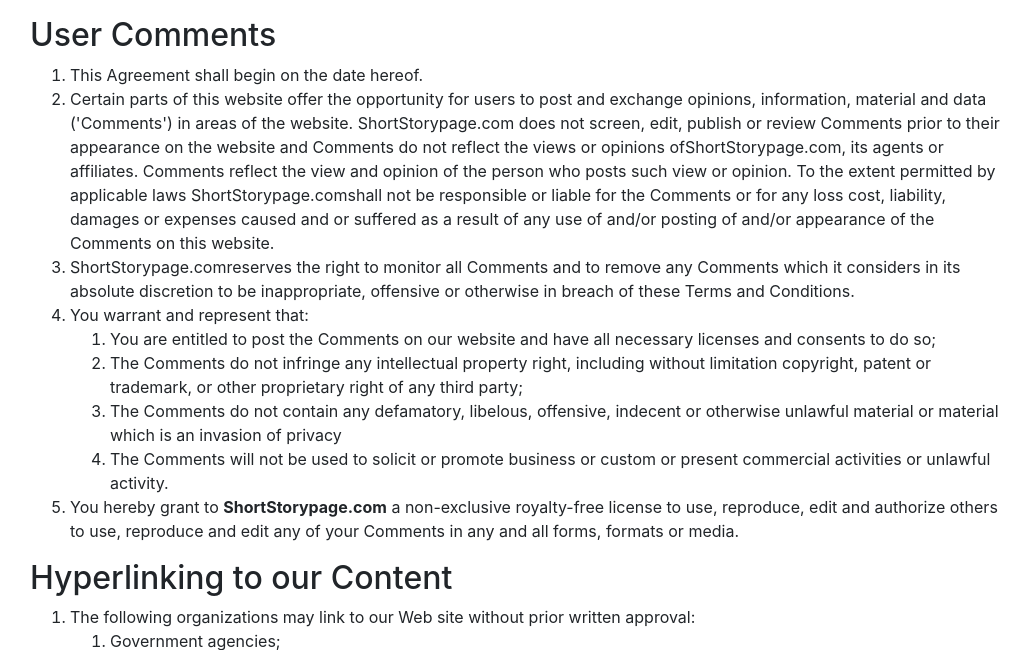
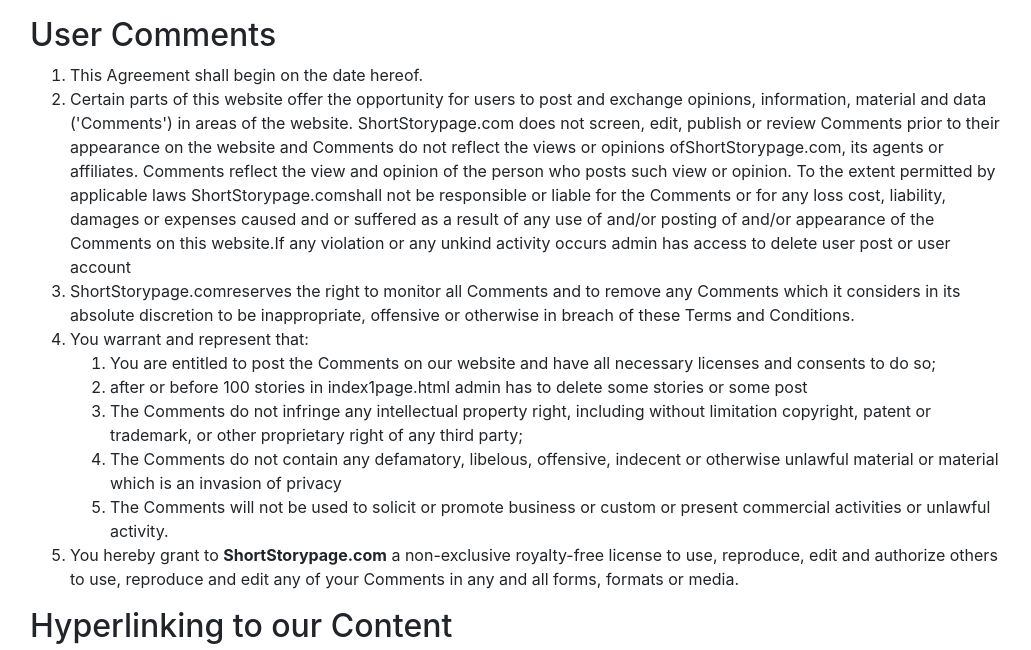
Before and after one commit to P1010pavan/ShortStoryPage, a Django app: page /termsandconditions.html/ in a window 1280 px wide. Shown: the part 1129-1779 px from the top of the page, without its empty margins (120-1151 px from the left). Run offline with Django 3.2, Linux system fonts and the light colour scheme; some libraries are stand-ins or nearby versions.

Commit message:
initial commit

```diff
--- a/story/templates/termsandconditions.html
+++ b/story/templates/termsandconditions.html
@@ -81,13 +81,16 @@ padding:150px;
 		person who posts such view or opinion. To the extent permitted by applicable laws ShortStorypage.comshall
 		not be responsible or liable for the Comments or for any loss cost, liability, damages or expenses caused
 		and or suffered as a result of any use of and/or posting of and/or appearance of the Comments on this
-		website.</li>
+		website.If any violation or any unkind activity occurs admin has access to delete
+		user post or user account</li>
 		<li>ShortStorypage.comreserves the right to monitor all Comments and to remove any Comments which it considers
 		in its absolute discretion to be inappropriate, offensive or otherwise in breach of these Terms and Conditions.</li>
 		<li>You warrant and represent that:
 			<ol>
 				<li>You are entitled to post the Comments on our website and have all necessary licenses and consents to
 						do so;</li>
+				<li>after or before 100 stories in index1page.html admin has to delete
+				some stories or some post</li>
 				<li>The Comments do not infringe any intellectual property right, including without limitation copyright,
 					patent or trademark, or other proprietary right of any third party;</li>
 				<li>The Comments do not contain any defamatory, libelous, offensive, indecent or otherwise unlawful material
```
